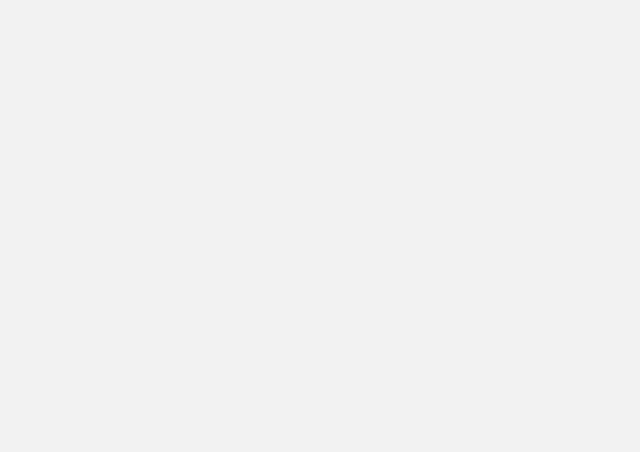
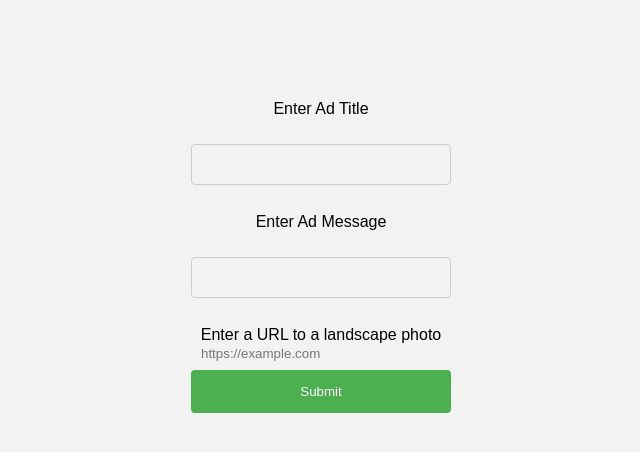
Before and after one commit to thunt01/minority-business-4, a React (Create React App) app in the folder client/: page /ConfigBusinessPromo in a window 1280 px wide. Before the commit this address had no page. Shown: the top 452 px of the page, without its empty margins (319-959 px from the left). Built offline with nearby package versions, Linux system fonts and the light colour scheme; a web font is replaced by a local one; what aws-amplify would draw is missing.

Commit message:
added form and routes

```diff
--- a/client/src/App.tsx
+++ b/client/src/App.tsx
@@ -1,7 +1,8 @@
+
+
 import React, {useState} from "react";
 import { Routes, Route } from 'react-router-dom';
 import Landing from './components/Landing'
-import Profile from './components/ManageProfile'
 
 import Product from './components/Product';
 import ProductForm from './components/ProductForm';
@@ -12,6 +13,7 @@ import Login from './components/Login';
 import SearchResults from './components/SearchResults';
 import Business from './components/Business';
 import SelectProducts from "./components/SelectProducts";
+import ConfigBusinessPromo from "./components/ConfigBusinessPromo";
 
 function App(){
 
@@ -30,7 +32,7 @@ function App(){
                     <Route path="/search/:search_tag" element={ <SearchResults /> }/>
                     <Route path="/browsing" element={ <Browsing /> }/>
                     <Route path = "/SelectProducts" element={<SelectProducts/>}/>
-                    <Route path = "/ProfilePage" element={<Profile/>}/>
+                    <Route path = "/ConfigBusinessPromo" element={<ConfigBusinessPromo/>}/>
                 </Routes>
 
 
--- a/client/src/components/BusinessForm.tsx
+++ b/client/src/components/BusinessForm.tsx
@@ -11,6 +11,7 @@ function BusinessForm({ businessID }) {
 
     const navigate = useNavigate();
     const navToSelectProducts = (event: any) => {navigate("/SelectProducts")};
+    const navToConfigBusinessPromo = (event: any) => {navigate("/ConfigBusinessPromo")};
 
     useEffect(() => {
         if (businessID !==-1) {
@@ -96,6 +97,7 @@ function BusinessForm({ businessID }) {
         <div>
             {/* options to advertise */}
             <button className="secondary-button" onClick={navToSelectProducts}>Click Here to feature products</button>
+            <button className= "secondary-button" onClick={navToConfigBusinessPromo}>Click Here to feature business</button>
 
         </div>
     </div>
--- /dev/null
+++ b/client/src/components/ConfigBusinessPromo.tsx
@@ -0,0 +1,50 @@
+import React from "react";
+
+const ConfigBusinessPromo = () => {
+
+
+    const handleSubmit = (event) => {
+        event.preventDefault(); // Prevent the default form submission behavior
+
+        // Access the form data
+        const formData = new FormData(event.target);
+        const title = formData.get("title");
+        const message = formData.get("message");
+        const url = formData.get("url");
+
+
+        // Log the form data
+        console.log('hi');
+        console.log("Ad Title:", title);
+        console.log("Ad Message:", message);
+        console.log("URL:", url);
+
+        event.target.reset();
+
+
+
+    }
+
+    return (
+        <div>
+            <form onSubmit={handleSubmit} >
+                <label htmlFor = "title">Enter Ad Title</label><br/>
+                <input type = "text" id = "title" name = "title"></input><br/>
+
+                <label htmlFor = "message">Enter Ad Message</label><br/>
+                <input type = "text" id = "message" name = "message"></input><br/>
+
+                <label htmlFor="url">Enter a URL to a landscape photo</label>
+                <input type="url" name="url" id="url" placeholder="https://example.com" pattern="https://.*"/>
+
+
+                <input type="submit" value="Submit" />
+
+
+
+            </form>
+        </div>
+    );
+}
+
+export default ConfigBusinessPromo;
```
